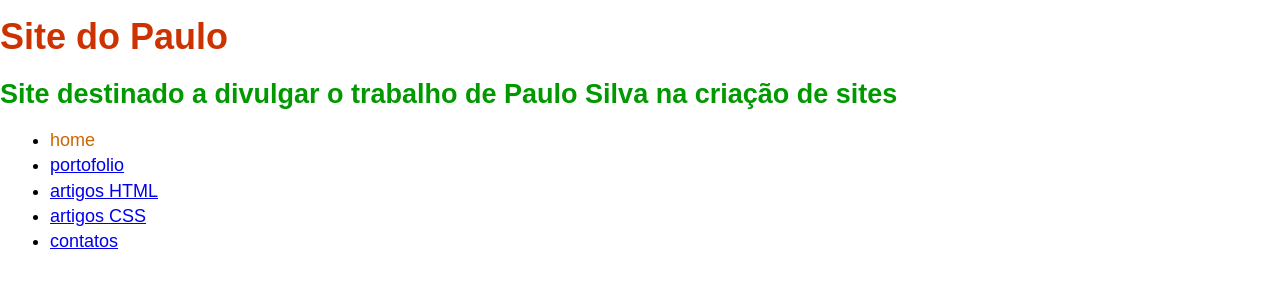
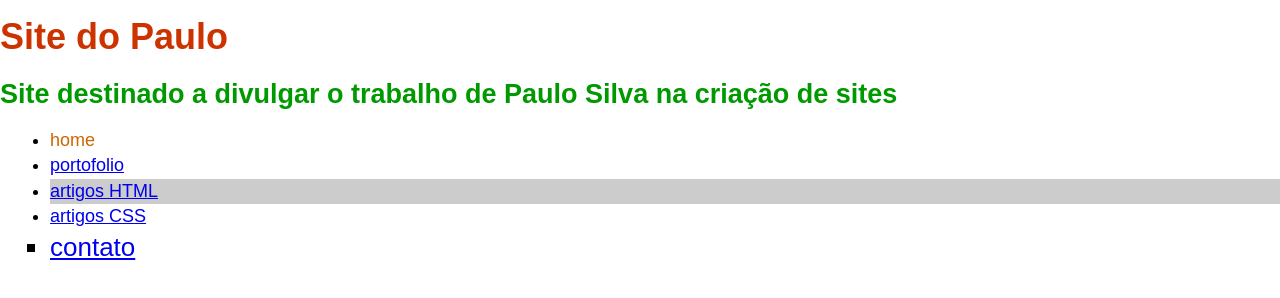
Before and after one commit to DinaelDomingos/estudos-de-html5-css3, a plain HTML site: page Capitulo5/topo-do-site-do-paulo-2.html in a window 1280 px wide. Drawn offline with Linux system fonts and the light colour scheme.

Commit message:
Update topo-do-site-do-paulo-2.html

```diff
--- a/Capitulo5/topo-do-site-do-paulo-2.html
+++ b/Capitulo5/topo-do-site-do-paulo-2.html
@@ -12,7 +12,7 @@
         }
         body {
             font-size: 18px;
-            font-family: Arial, sans-serif;
+            font-family: arial, sans-serif;
             line-height: 1.4;
         }
         hgroup > h1 {
@@ -45,6 +45,9 @@
             font-size: 26px;
             list-style-type: square;
         }
+        nav > ul > li:nth-child(3) {
+            background: #ccc;
+        }
     </style>
 </head>
 <body class="home">
@@ -59,8 +62,7 @@
                 <li><a href="portofolio.html">portofolio</a></li>
                 <li><a href="artigos-html.html">artigos HTML</a></li>
                 <li><a href="artigos-css.html">artigos CSS</a></li>
-                <li><a href="contato.html">contatos</a></li>
-                <div class="clear"></div> <!-- Capitulo 6 - "limpar" floats -->
+                <li><a href="contato.html">contato</a></li>
             </ul>
         </nav>
     </header>
```
